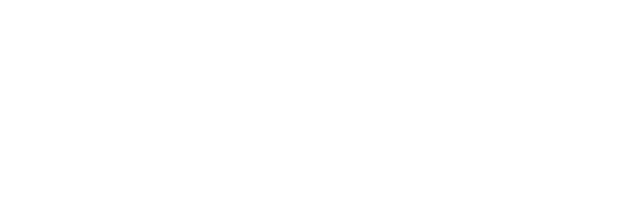
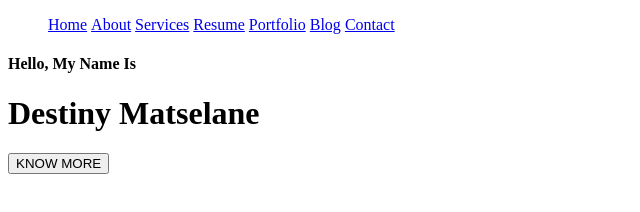
Before and after one commit to destinymatselane/MyWebsite, a plain HTML site: page index.html in a window 1280 px wide. Shown: the whole page, without its empty margins (0-640 px from the left). Drawn offline with Linux system fonts and the light colour scheme.

Commit message:
insert additional pages

```diff
--- /dev/null
+++ b/app/js/script.js
@@ -0,0 +1 @@
+console.log("Hello everybody!");
--- /dev/null
+++ b/app/scss/_globals.scss
@@ -0,0 +1,17 @@
+html {
+    font-size: 100%;
+    box-sizing: border-box;
+}
+
+*, *::before, *::after {
+    box-sizing: inherit;
+}
+
+body {
+    font-family: Arial, Helvetica, sans-serif;
+    line-height: 1.3;
+    margin: 0px 0px 0;
+    padding: 0px 0px 0px;
+    background-color: #202020;
+    color: #ffffff;
+}
--- /dev/null
+++ b/app/scss/style.scss
@@ -0,0 +1 @@
+@import "globals";
--- a/index.html
+++ b/index.html
@@ -1,11 +1,36 @@
 <!DOCTYPE html>
 <html lang="en">
 <head>
+    <style>
+        ul#menu li {
+          display:inline;
+        }
+    </style>
     <meta charset="UTF-8">
     <meta name="viewport" content="width=device-width, initial-scale=1.0">
     <title>Document</title>
+    <link rel="stylesheet" href="app/scss/style.css">
 </head>
 <body>
-
+    <nav>
+        <ul id="menu">
+            <li><a href="index.html">Home</a></li>
+            <li><a href="about.html">About</a></li>
+            <li><a href="services.html">Services</a></li>
+            <li><a href="resume.html">Resume</a></li>
+            <li><a href="portfolio.html">Portfolio</a></li>
+            <li><a href="blog.html">Blog</a></li>
+            <li><a href="contact.html">Contact</a></li>
+        </ul>
+    </nav>
+    <div>
+        <h4>Hello, My Name Is</h4>
+    </div>
+    <div>
+        <h1>Destiny Matselane</h1>
+    </div>
+    <div>
+        <button><span>KNOW MORE</span></button>
+    </div>
 </body>
 </html>
```
Also changed, not shown: about.html (added, +19 -0 lines), blog.html (added, +11 -0 lines), contact.html (added, +11 -0 lines), portfolio.html (added, +11 -0 lines), resume.html (added, +16 -0 lines), services.html (added, +16 -0 lines), app/scss/style.css (added), 1 other file.
